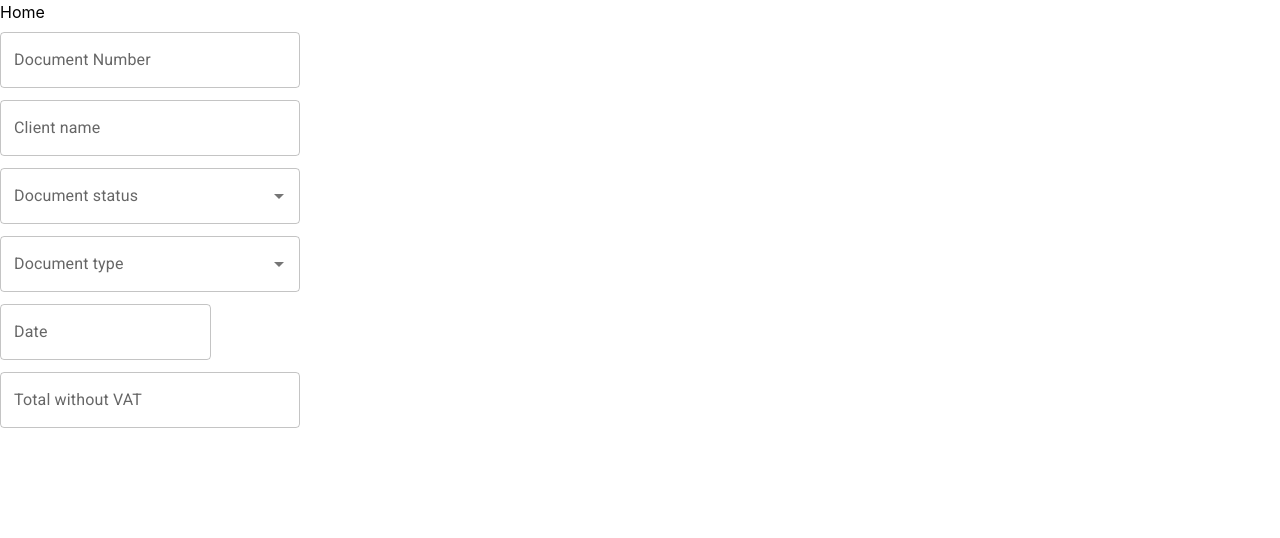
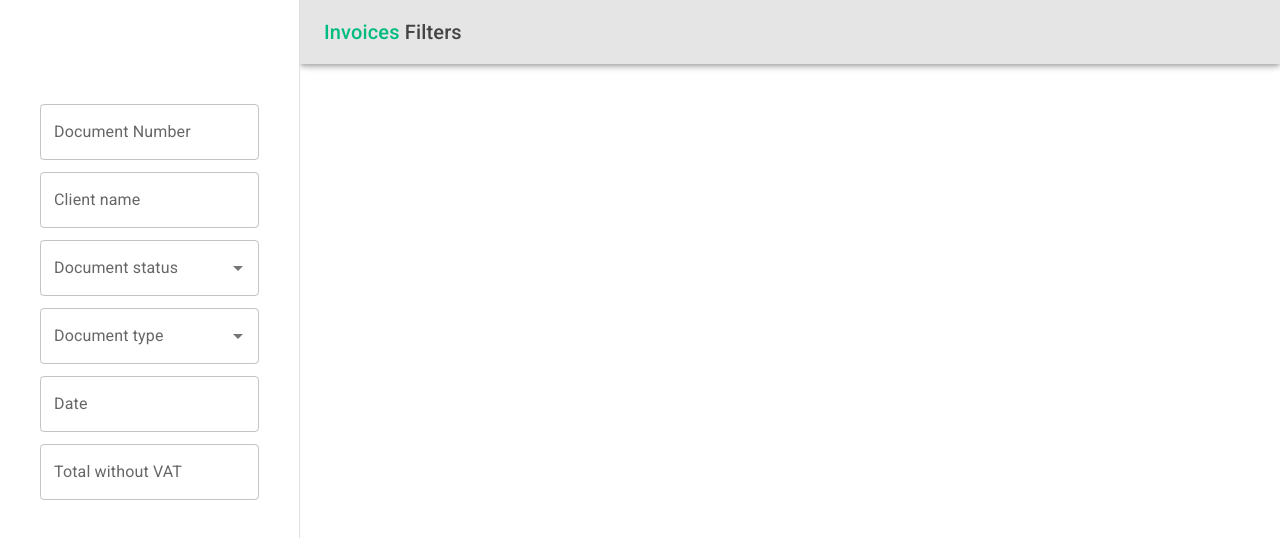
Before and after one commit to mateusturola/invoice-filter, a React (Create React App) app: page / in a window 1280 px wide. Shown: the top 538 px of the page. Built offline with nearby package versions, Linux system fonts and the light colour scheme.

Commit message:
feat: Add layout and style to the page

```diff
--- a/package.json
+++ b/package.json
@@ -6,6 +6,7 @@
     "@date-io/date-fns": "^2.13.1",
     "@emotion/react": "^11.9.0",
     "@emotion/styled": "^11.8.1",
+    "@mui/icons-material": "^5.6.1",
     "@mui/lab": "^5.0.0-alpha.77",
     "@mui/material": "^5.6.1",
     "@mui/x-date-pickers": "^5.0.0-alpha.1",
--- a/src/Components/Filters/ClientName.jsx
+++ b/src/Components/Filters/ClientName.jsx
@@ -9,16 +9,12 @@ function ClientName() {
     setClientName(value);
   };
   return (
-    <div>
     <TextField
       id="outlined-required"
       label="Client name"
-        sx={{ width: 300 }}
       defaultValue={clientName}
       onChange={handleChange}
-        margin="dense"
     />
-    </div>
   );
 }
 
--- a/src/Components/Filters/DocDate.jsx
+++ b/src/Components/Filters/DocDate.jsx
@@ -19,8 +19,7 @@ export default function DocDate() {
         inputFormat="dd/MM/yyyy"
         value={docDate}
         onChange={handleChange}
-        renderInput={(params) => <TextField {...params} margin="dense" />}
-        margin="dense"
+        renderInput={(params) => <TextField {...params} />}
       />
     </LocalizationProvider>
   );
--- a/src/Components/Filters/DocNumber.jsx
+++ b/src/Components/Filters/DocNumber.jsx
@@ -9,16 +9,12 @@ function DocNumber() {
     setDocNumber(value);
   };
   return (
-    <div>
     <TextField
       label="Document Number"
       defaultValue={docNumber}
       onChange={handleChange}
-        sx={{ width: 300 }}
-        margin="dense"
       name="Document Number"
     />
-    </div>
   );
 }
 
--- a/src/Components/Filters/DocStatus.jsx
+++ b/src/Components/Filters/DocStatus.jsx
@@ -11,18 +11,14 @@ function DocStatus() {
     setDocStatus(newValue);
   };
   return (
-    <div>
-      <Autocomplete
-        options={status}
-        sx={{ width: 300 }}
-        inputValue={docStatus}
-        renderInput={(param) => (
-          <TextField {...param} label="Document status" margin="dense" />
-        )}
-        onChange={handleChange}
-        onInputChange={handleChange}
-      />
-    </div>
+    <Autocomplete
+      options={status}
+      inputValue={docStatus == null ? '' : docStatus}
+      value={docStatus == null ? '' : docStatus}
+      renderInput={(param) => <TextField {...param} label="Document status" />}
+      onChange={handleChange}
+      onInputChange={handleChange}
+    />
   );
 }
 
--- a/src/Components/Filters/DocType.jsx
+++ b/src/Components/Filters/DocType.jsx
@@ -11,23 +11,16 @@ function DocType() {
     setDocType(newValue);
   };
   return (
-    <div>
     <Autocomplete
       options={type}
-        sx={{ width: 300 }}
-        inputValue={docType}
+      value={docType == null ? '' : docType}
+      inputValue={docType == null ? '' : docType}
       renderInput={(param) => (
-          <TextField
-            {...param}
-            label="Document type"
-            margin="dense"
-            name="Document type"
-          />
+        <TextField {...param} label="Document type" name="Document type" />
       )}
       onChange={handleChange}
       onInputChange={handleChange}
     />
-    </div>
   );
 }
 
--- a/src/Components/Filters/TotalInput.jsx
+++ b/src/Components/Filters/TotalInput.jsx
@@ -9,15 +9,11 @@ function TotalInput() {
     setTotalInput(value);
   };
   return (
-    <div>
-      <TextField
-        label="Total without VAT"
-        defaultValue={totalInput}
-        onChange={handleChange}
-        sx={{ width: 300 }}
-        margin="dense"
-      />
-    </div>
+    <TextField
+      label="Total without VAT"
+      defaultValue={totalInput}
+      onChange={handleChange}
+    />
   );
 }
 
--- a/src/Components/Filters/index.jsx
+++ b/src/Components/Filters/index.jsx
@@ -8,7 +8,7 @@ import TotalInput from './TotalInput';
 
 function Filters() {
   return (
-    <div>
+    <div className="filter-inputs">
       <DocNumber />
       <ClientName />
       <DocStatus />
--- a/src/Page/Home.jsx
+++ b/src/Page/Home.jsx
@@ -1,12 +1,90 @@
-import React from 'react';
+import FilterAltIcon from '@mui/icons-material/FilterAlt';
+import AppBar from '@mui/material/AppBar';
+import Box from '@mui/material/Box';
+import Drawer from '@mui/material/Drawer';
+import IconButton from '@mui/material/IconButton';
+import Toolbar from '@mui/material/Toolbar';
+import Typography from '@mui/material/Typography';
+import React, { useState } from 'react';
 import Filters from '../Components/Filters';
 
+const filter = 300;
+
 function Home() {
+  const [mobileOpen, setMobileOpen] = useState(false);
+
+  const handleDrawerToggle = () => {
+    setMobileOpen(!mobileOpen);
+  };
+
+  const container = window.document.body;
+
   return (
-    <div>
-      <h1>Home</h1>
-      <Filters />
-    </div>
+    <>
+      <AppBar
+        position="fixed"
+        sx={{
+          width: { sm: `calc(100% - ${filter}px)` },
+          ml: { sm: `${filter}px` },
+        }}
+      >
+        <Toolbar>
+          <IconButton
+            aria-label="open drawer"
+            edge="start"
+            onClick={handleDrawerToggle}
+            sx={{ mr: 2, display: { sm: 'none' } }}
+          >
+            <FilterAltIcon />
+          </IconButton>
+          <Typography variant="h6" noWrap component="div">
+            Invoices
+            <span> Filters</span>
+          </Typography>
+        </Toolbar>
+      </AppBar>
+      <Box
+        component="nav"
+        sx={{ width: { sm: filter }, flexShrink: { sm: 0 } }}
+        aria-label="mailbox folders"
+      >
+        <Drawer
+          container={container}
+          variant="temporary"
+          open={mobileOpen}
+          onClose={handleDrawerToggle}
+          ModalProps={{
+            keepMounted: true, // Better open performance on mobile.
+          }}
+          sx={{
+            display: { xs: 'block', sm: 'none' },
+            '& .MuiDrawer-paper': {
+              boxSizing: 'border-box',
+              width: filter,
+              padding: 5,
+            },
+          }}
+        >
+          <Filters />
+        </Drawer>
+        <Drawer
+          variant="permanent"
+          sx={{
+            display: { xs: 'none', sm: 'block' },
+            '& .MuiDrawer-paper': {
+              boxSizing: 'border-box',
+              width: filter,
+              padding: 5,
+            },
+          }}
+          open
+        >
+          <Toolbar />
+          <Filters />
+        </Drawer>
+      </Box>
+    </>
   );
 }
+
 export default Home;
--- a/src/Style/index.css
+++ b/src/Style/index.css
@@ -1,14 +1,19 @@
 @tailwind base;
 @tailwind components;
 @tailwind utilities;
-body {
-  margin: 0;
-  font-family: -apple-system, BlinkMacSystemFont, 'Segoe UI', 'Roboto', 'Oxygen', 'Ubuntu', 'Cantarell', 'Fira Sans', 'Droid Sans', 'Helvetica Neue', sans-serif;
-  -webkit-font-smoothing: antialiased;
-  -moz-osx-font-smoothing: grayscale;
+.filter-inputs {
+  @apply flex flex-col space-y-3;
 }
 
-code {
-  font-family: source-code-pro, Menlo, Monaco, Consolas, 'Courier New', monospace;
+header {
+  background: #e5e5e5 !important;
+}
+
+header div {
+  color: #00bb80;
+}
+
+header span {
+  color: #444444;
 }
 /*# sourceMappingURL=index.css.map */
--- a/src/Style/index.scss
+++ b/src/Style/index.scss
@@ -2,16 +2,17 @@
 @tailwind components;
 @tailwind utilities;
 
-body {
-  margin: 0;
-  font-family: -apple-system, BlinkMacSystemFont, 'Segoe UI', 'Roboto', 'Oxygen',
-    'Ubuntu', 'Cantarell', 'Fira Sans', 'Droid Sans', 'Helvetica Neue',
-    sans-serif;
-  -webkit-font-smoothing: antialiased;
-  -moz-osx-font-smoothing: grayscale;
+.filter-inputs {
+  @apply flex flex-col space-y-3;
 }
 
-code {
-  font-family: source-code-pro, Menlo, Monaco, Consolas, 'Courier New',
-    monospace;
+header {
+  background: #e5e5e5 !important;
+
+  div {
+    color: #00bb80;
+  }
+  span {
+    color: #444444;
+  }
 }
```
Also changed, not shown: 2 other files (tests, documents, lock files or other folders). Lines whose indentation alone changed are shown as unchanged.
